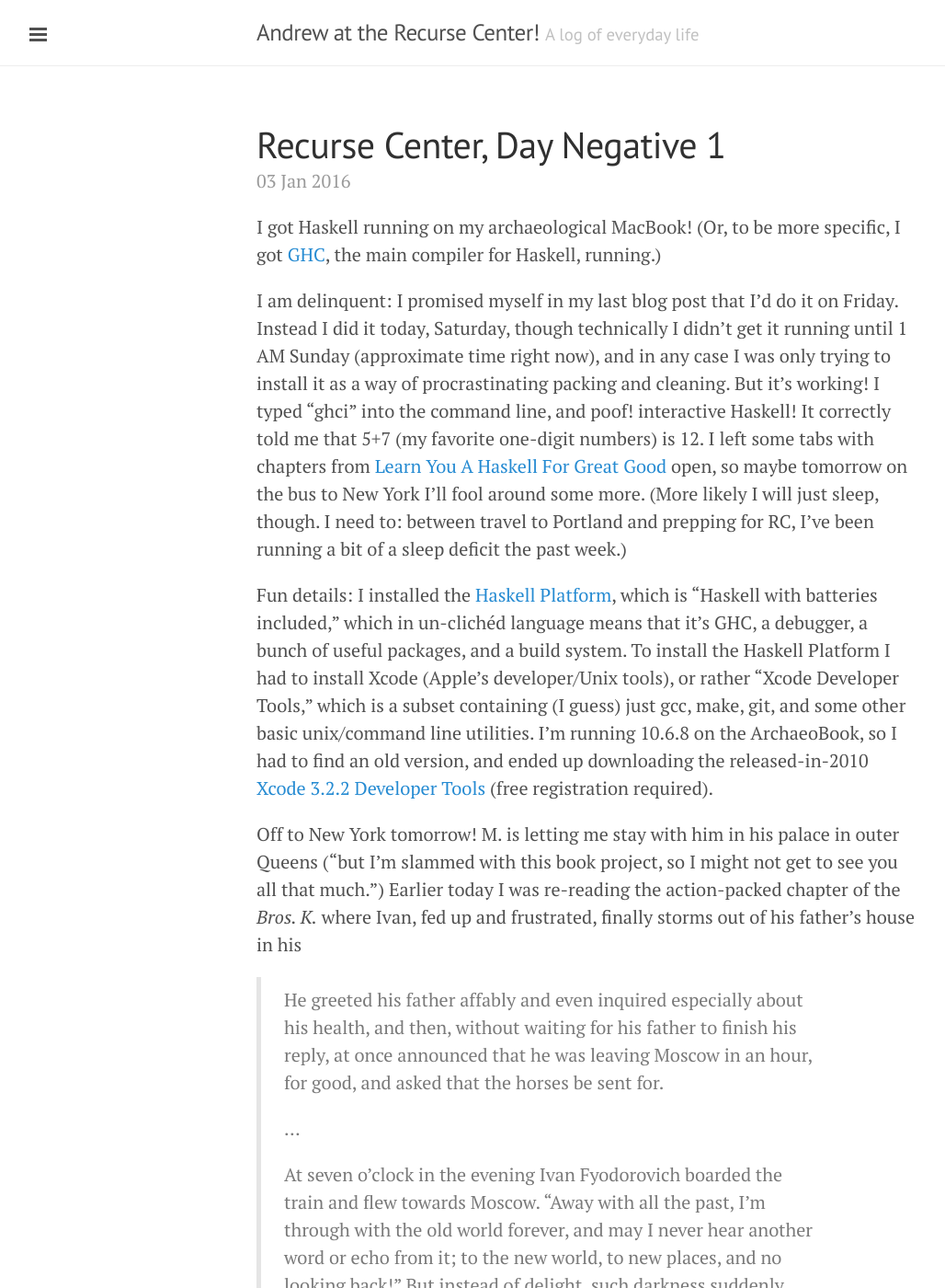
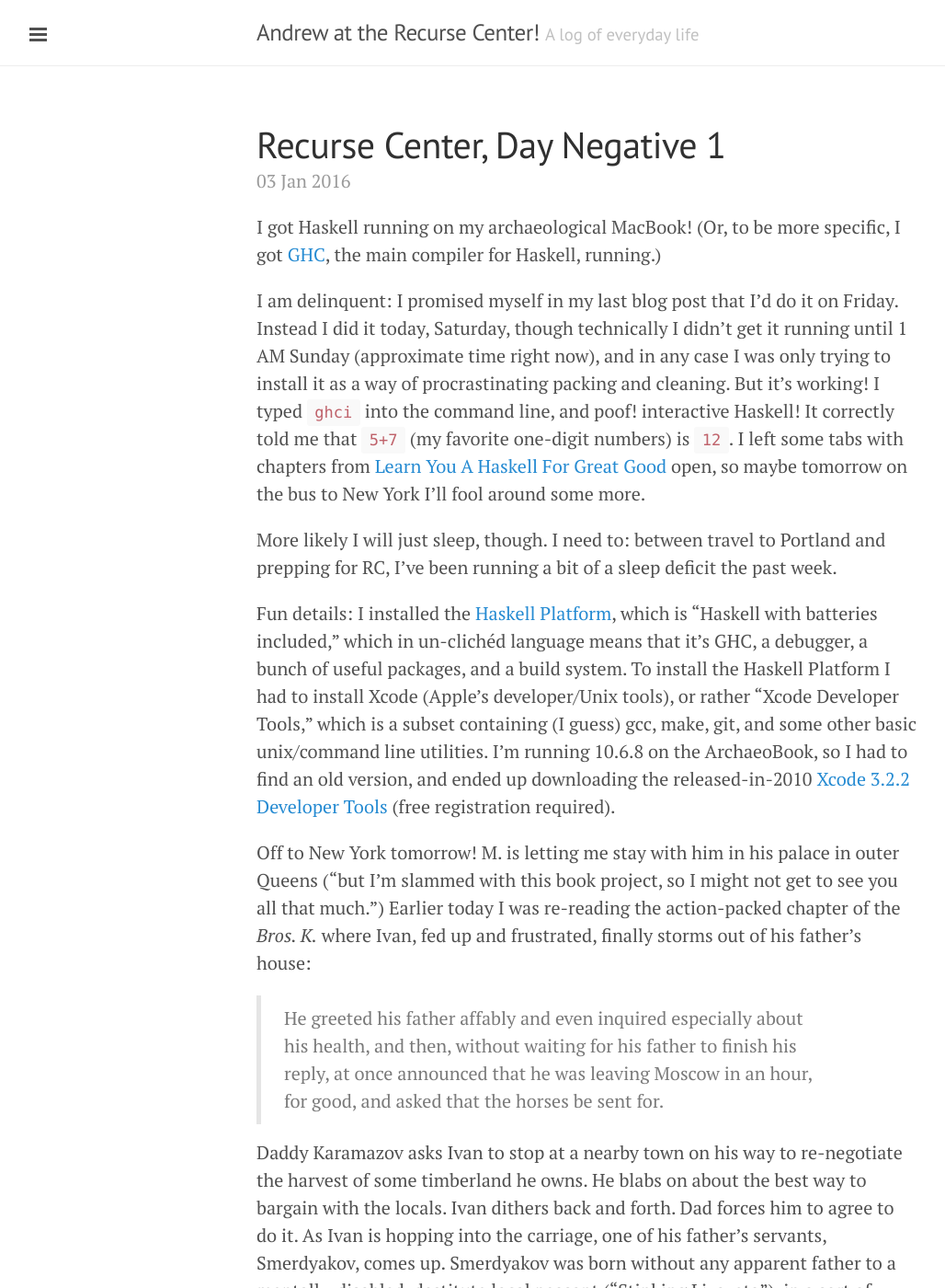
Before and after one commit to amalex5/amalex5.github.io, a Jekyll site: the page built from _posts/2016-01-03-recurse-center-day-negative-1.markdown, in a window 1280 px wide and 1400 px high. Shown: the whole window at 92% size, without its empty margins (1-1029 px from the left). Built offline with Jekyll 4.4.1, drawn with Linux system fonts in a browser that asks for light colours; some of the changed text lies outside the part shown.

Commit message:
Post update: Recurse Center, Day Negative 1

```diff
--- a/_posts/2016-01-03-recurse-center-day-negative-1.markdown
+++ b/_posts/2016-01-03-recurse-center-day-negative-1.markdown
@@ -5,18 +5,25 @@ layout: post
 ---
 I got Haskell running on my archaeological MacBook! (Or, to be more specific, I got [GHC](https://en.wikipedia.org/wiki/Glasgow_Haskell_Compiler), the main compiler for Haskell, running.)
 
-I am delinquent: I promised myself in my last blog post that I'd do it on Friday. Instead I did it today, Saturday, though technically I didn't get it running until 1 AM Sunday (approximate time right now), and in any case I was only trying to install it as a way of procrastinating packing and cleaning. But it's working! I typed "ghci" into the command line, and poof! interactive Haskell! It correctly told me that 5+7 (my favorite one-digit numbers) is 12. I left some tabs with chapters from [Learn You A Haskell For Great Good](http://learnyouahaskell.com/) open, so maybe tomorrow on the bus to New York I'll fool around some more. (More likely I will just sleep, though. I need to: between travel to Portland and prepping for RC, I've been running a bit of a sleep deficit the past week.)
+I am delinquent: I promised myself in my last blog post that I'd do it on Friday. Instead I did it today, Saturday, though technically I didn't get it running until 1 AM Sunday (approximate time right now), and in any case I was only trying to install it as a way of procrastinating packing and cleaning. But it's working! I typed `ghci` into the command line, and poof! interactive Haskell! It correctly told me that `5+7` (my favorite one-digit numbers) is `12`. I left some tabs with chapters from [Learn You A Haskell For Great Good](http://learnyouahaskell.com/) open, so maybe tomorrow on the bus to New York I'll fool around some more.
 
-Fun details: I installed the [Haskell Platform](https://www.haskell.org/platform/), which is "Haskell with batteries included," which in un-clichéd language means that it's GHC, a debugger, a bunch of useful packages, and a build system. To install the Haskell Platform I had to install Xcode (Apple's developer/Unix tools), or rather "Xcode Developer Tools," which is a subset containing (I guess) just gcc, make, git, and some other basic unix/command line utilities. I'm running 10.6.8 on the ArchaeoBook, so I had to find an old version, and ended up downloading the released-in-2010 [Xcode 3.2.2 Developer Tools](http://adcdownload.apple.com/Developer_Tools/xcode_3.2.2_developer_tools_beta_20728/xcode322_2148_developerdvd.dmg) (free registration required).
+More likely I will just sleep, though. I need to: between travel to Portland and prepping for RC, I've been running a bit of a sleep deficit the past week.
 
-Off to New York tomorrow! M. is letting me stay with him in his palace in outer Queens ("but I'm slammed with this book project, so I might not get to see you all that much.") Earlier today I was re-reading the action-packed chapter of the *Bros. K.* where Ivan, fed up and frustrated, finally storms out of his father's house in his
+Fun details: I installed the [Haskell Platform](https://www.haskell.org/platform/), which is "Haskell with batteries included," which in un-clichéd language means that it's GHC, a debugger, a bunch of useful packages, and a build system. To install the Haskell Platform I had to install Xcode (Apple's developer/Unix tools), or rather "Xcode Developer Tools," which is a subset containing (I guess) gcc, make, git, and some other basic unix/command line utilities. I'm running 10.6.8 on the ArchaeoBook, so I had to find an old version, and ended up downloading the released-in-2010 [Xcode 3.2.2 Developer Tools](http://adcdownload.apple.com/Developer_Tools/xcode_3.2.2_developer_tools_beta_20728/xcode322_2148_developerdvd.dmg) (free registration required).
 
+Off to New York tomorrow! M. is letting me stay with him in his palace in outer Queens ("but I'm slammed with this book project, so I might not get to see you all that much.") Earlier today I was re-reading the action-packed chapter of the *Bros. K.* where Ivan, fed up and frustrated, finally storms out of his father's house:
 
 >He greeted his father affably and even inquired especially about his health, and then, without waiting for his father to finish his reply, at once announced that he was leaving Moscow in an hour, for good, and asked that the horses be sent for.
->
->…
->
+
+Daddy Karamazov asks Ivan to stop at a nearby town on his way to re-negotiate the harvest of some timberland he owns. He blabs on about the best way to bargain with the locals. Ivan dithers back and forth. Dad forces him to agree to do it. As Ivan is hopping into the carriage, one of his father's servants, Smerdyakov, comes up. Smerdyakov was born without any apparent father to a mentally-disabled, destitute local peasant ("Stinking Lizaveta"), in a sort of creepy reversal of the immaculate conception. It's not that immaculate. Everyone in town knows that it's Daddy Karamazov who probably raped Stinking Lizaveta. So Smerdyakov is not only his servant but his illegitimate child (and Ivan's half-brother).
+
+Anyway, at this point, Smerdyakov has already told Ivan–implicitly, at least–that he'll kill Daddy Karamazov as soon as Ivan leaves.
+
+> "So it's true what they say, that it's always interesting to talk with an intelligent man," Smerdyakov replied firmly, giving Ivan Fyodorovich a penetrating look.
+
+In the carriage Ivan changes his mind about renegotiating the stupid timberland contract. He redirects his coachman to take him straight to the train station.
+
 >At seven o'clock in the evening Ivan Fyodorovich boarded the train and flew towards Moscow. "Away with all the past, I'm through with the old world forever, and may I never hear another word or echo from it; to the new world, to new places, and no looking back!" But instead of delight, such darkness suddenly descended on his soul, and such grief gnawed at his heart, as he had never known before in the whole of his life. He sat thinking all night; the train flew on, and only at daybreak, entering Moscow, did he suddenly come to, as it were.
 >
 >"I am a scoundrel," he whispered to himself.
-(pages 277 and 280 in the FSG paperback of Pevear and Volokhonsky.)
+(pages 277, 279 and 280 in the FSG paperback of Pevear and Volokhonsky.)
```
